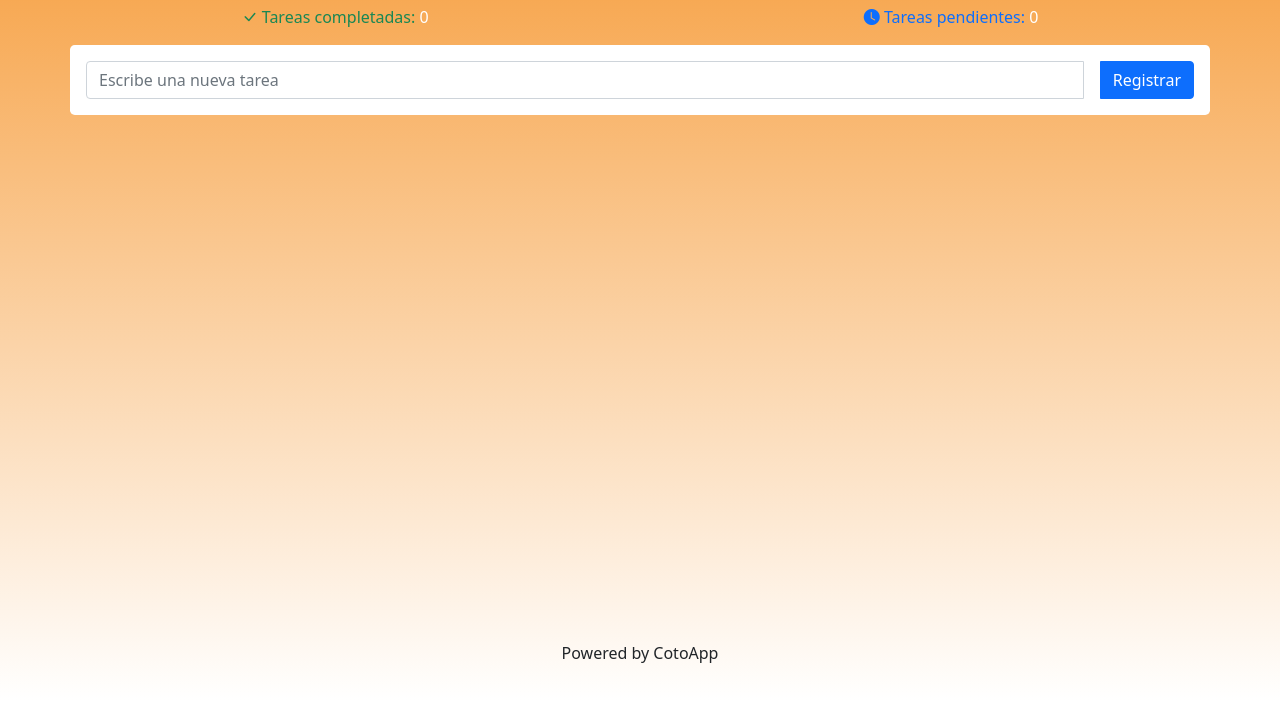
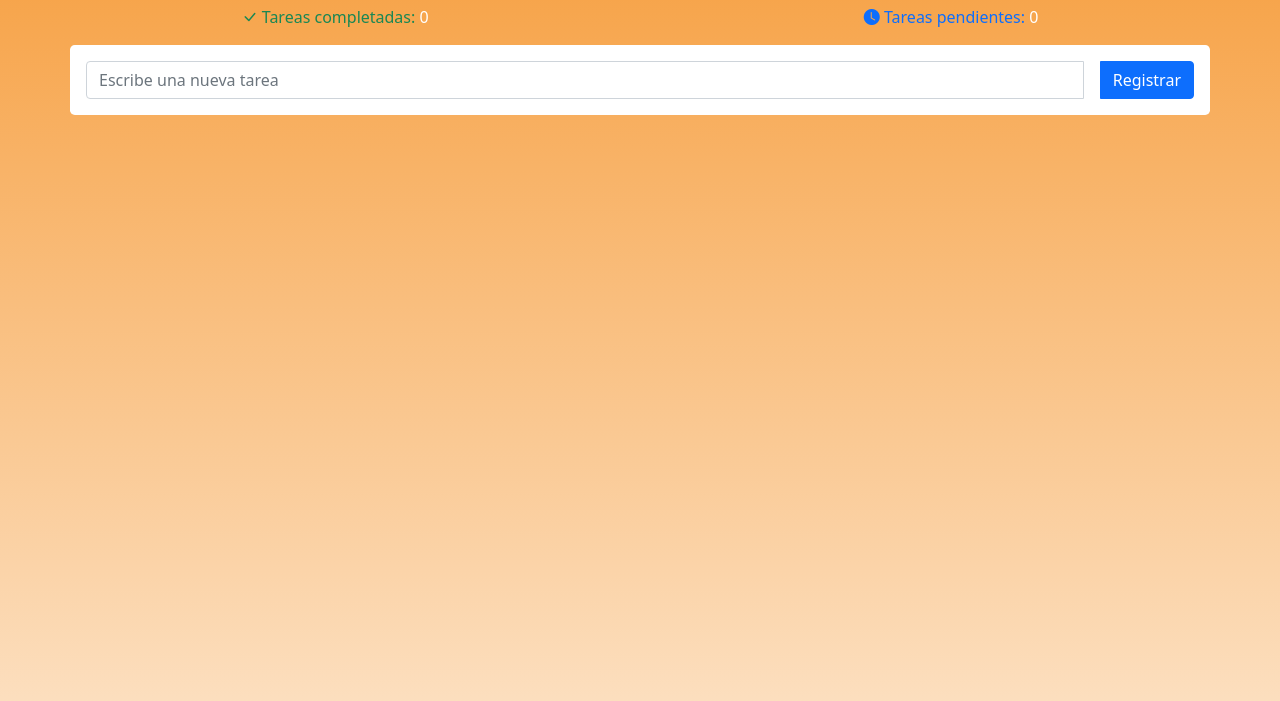
Before and after one commit to MoralessF/toDo, a plain HTML site: page index.html in a window 1280 px wide. Shown: the part 99-800 px from the top of the page. Drawn offline with nearby package versions, Linux system fonts and the light colour scheme.

Commit message:
Version 3.1

```diff
--- a/index.html
+++ b/index.html
@@ -59,9 +59,9 @@
             </div>
         </div>
     </div>
-    <footer id="footer" class="d-flex justify-content-center">
+    <!-- <footer id="footer" class="d-flex justify-content-center">
         Powered by CotoApp
-    </footer>
+    </footer> -->
 
     <script src="./main.js"></script>
     <!-- JavaScript Bundle with Popper -->
--- a/styles.css
+++ b/styles.css
@@ -13,7 +13,7 @@
   }
 
 html{
-    height: 100%;
+    height: 150%;
 }
 
 body{
```
